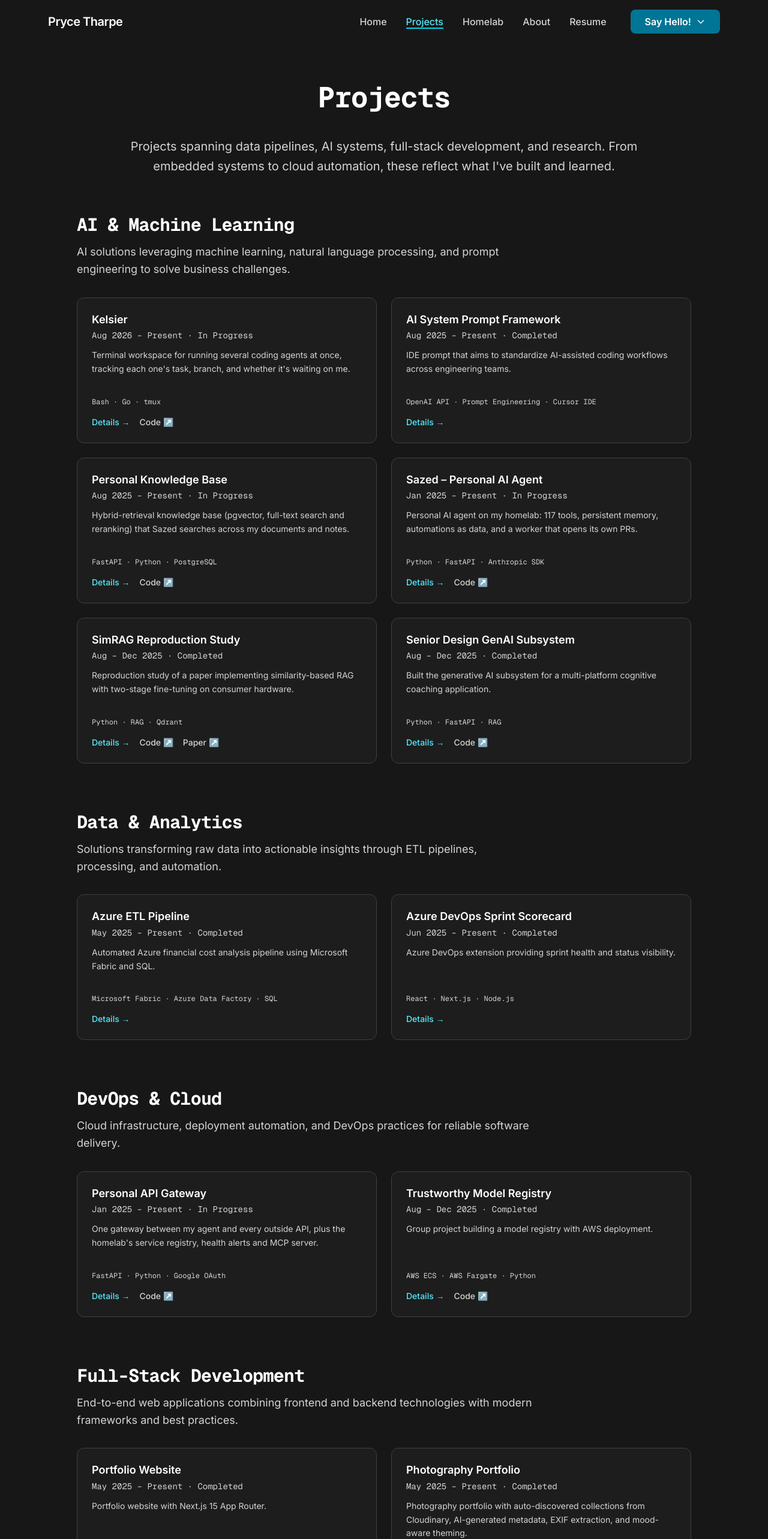
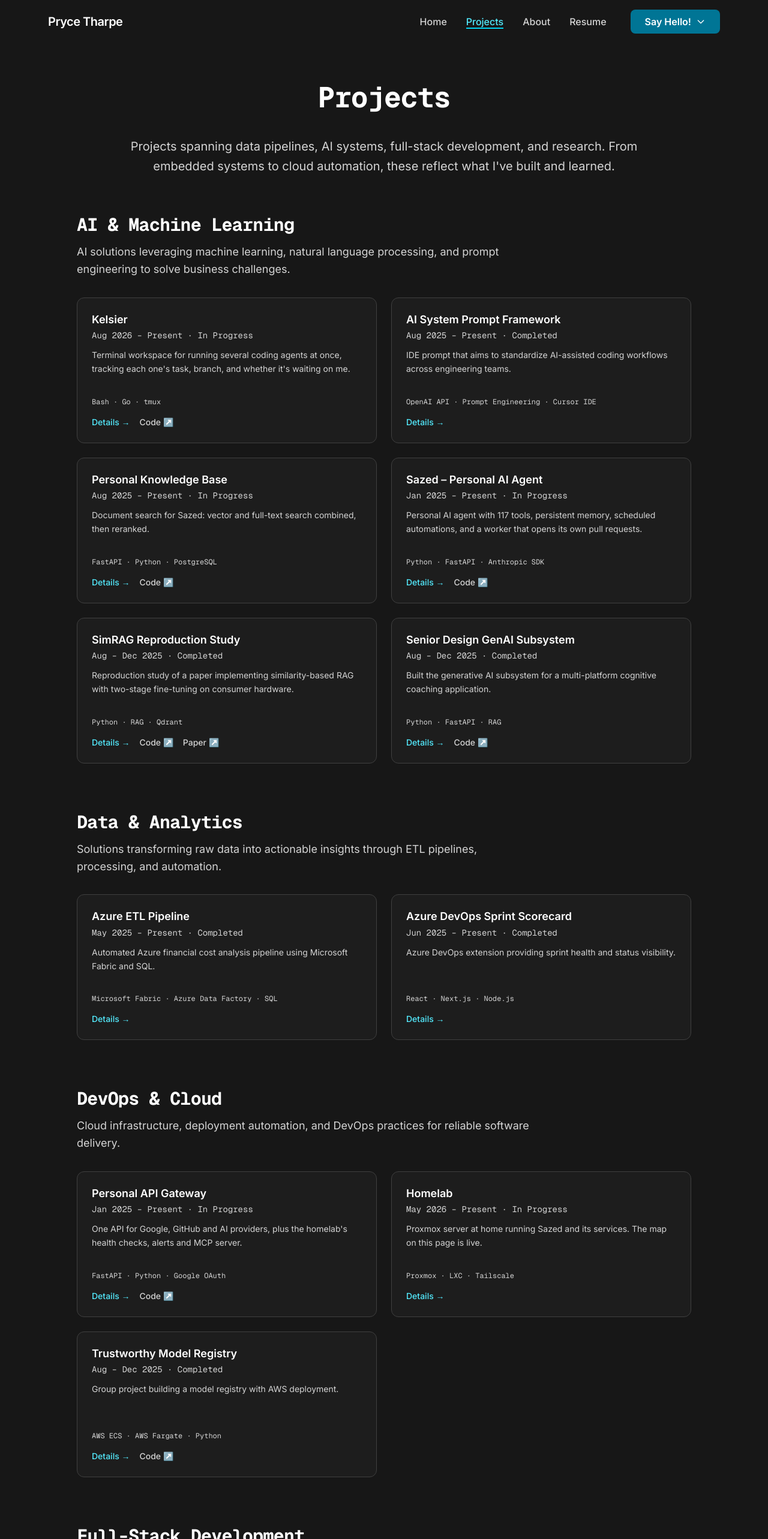
Before and after one commit to tharpep/portfolio, a Next.js app: page /projects in a window 1280 px wide. Shown: the top 2566 px of the page at 60% size. Built offline with nearby package versions, Linux system fonts and the light colour scheme.

Commit message:
Homelab as a project with the map up top; shorter Sazed, gateway and KB write-ups

```diff
--- a/next.config.ts
+++ b/next.config.ts
@@ -1,6 +1,10 @@
 import type { NextConfig } from "next";
 
 const nextConfig: NextConfig = {
+  async redirects() {
+    // Short link for the homelab, which lives as a project page.
+    return [{ source: '/homelab', destination: '/projects/homelab', permanent: false }];
+  },
   images: {
     remotePatterns: [
       {
--- a/src/app/homelab/page.tsx
+++ /dev/null
@@ -1,134 +0,0 @@
-import type { Metadata } from "next";
-
-import { Link } from "@/components/PageTransitions";
-import ScrollFadeIn from "@/components/ScrollFadeIn";
-import HomelabMap from "@/components/homelab/HomelabMap";
-import { readSnapshot } from "@/lib/homelab";
-import { text } from "@/lib/typography";
-
-export const metadata: Metadata = {
-  title: "Homelab – Pryce Tharpe",
-  description:
-    "The self-hosted homelab behind Sazed, my personal AI agent: a live architecture map, how it deploys itself, and how it stays private.",
-  alternates: { canonical: "/homelab" },
-};
-
-// The snapshot is re-read at most once a minute; the map then polls for fresher data itself.
-export const revalidate = 60;
-
-const SECTIONS = [
-  {
-    title: "Runs as containers",
-    body: "One Proxmox host runs each service in its own LXC container: the agent, the API gateway, the knowledge base, Postgres with pgvector, a sandboxed worker, and the web console behind Caddy.",
-  },
-  {
-    title: "Private by default",
-    body: "Everything is reachable only over my Tailscale network. Caddy injects API keys at the edge so no client holds a secret, secrets live in root-only files, and the worker's outbound traffic is allow-listed. This page is fed by a one-way push of a sanitized snapshot, so nothing here can reach back in.",
-  },
-  {
-    title: "Ships itself",
-    body: "A push to main deploys through a self-hosted GitHub runner on each container. The worker runs Claude Code and Gemini jobs on demand, and code changes come back as pull requests from a GitHub App bot, with CI, an automatic fix loop for red builds, and a human merge.",
-  },
-  {
-    title: "Watches itself",
-    body: "A service registry drives health checks every minute, outage and disk alerts to my phone, and this map. Every action Sazed takes lands in an activity timeline, and a weekly job compares the map with last week's and flags drift.",
-  },
-];
-
-const REPOS = [
-  { name: "sazed", href: "https://github.com/tharpep/sazed" },
-  { name: "api-gateway", href: "https://github.com/tharpep/api-gateway" },
-  { name: "sazed-worker", href: "https://github.com/tharpep/sazed-worker" },
-  { name: "knowledge-base", href: "https://github.com/tharpep/knowledge-base" },
-  { name: "sazed-frontend", href: "https://github.com/tharpep/sazed-frontend" },
-];
-
-export default async function Homelab() {
-  const snapshot = await readSnapshot();
-  const s = snapshot.stats_24h;
-  const stats = [
-    { label: "Messages to Sazed", value: s.messages },
-    { label: "Model calls", value: s.model_calls },
-    { label: "Tool calls", value: s.tool_calls },
-    { label: "Worker jobs", value: s.jobs },
-    { label: "Automation runs", value: s.automation_runs },
-    { label: "Phone alerts", value: s.notifications },
-  ];
-
-  return (
-    <main id="main" className="bg-neutral-900 text-neutral-100 px-4 sm:px-8 md:px-16 lg:px-32 py-12 min-h-screen overflow-visible">
-      <div className="max-w-5xl mx-auto">
-        <ScrollFadeIn>
-          <section className="mb-10">
-            <h1 className={`${text.pageTitle} mb-5`}>Homelab</h1>
-            <p className="text-lg text-neutral-300 leading-relaxed max-w-3xl">
-              Everything behind{" "}
-              <Link href="/projects/sazed" className="text-cyan-300 hover:text-cyan-200 underline-offset-4 hover:underline">
-                Sazed
-              </Link>
-              , my personal AI agent, runs on a single server at home, on a private network with nothing
-              exposed to the internet. The map below is live: it&apos;s drawn from the homelab&apos;s own
-              service registry and updates every minute.
-            </p>
-          </section>
-        </ScrollFadeIn>
-
-        <ScrollFadeIn>
-          <section aria-label="Last 24 hours" className="mb-8">
-            <h2 className={`${text.meta} mb-3`}>Last 24 hours</h2>
-            <dl className="grid grid-cols-2 gap-3 sm:grid-cols-3 lg:grid-cols-6">
-              {stats.map((stat) => (
-                <div key={stat.label} className="rounded-lg border border-neutral-800 bg-neutral-900/60 px-3 py-2.5">
-                  <dt className="text-xs text-neutral-400">{stat.label}</dt>
-                  <dd className="font-mono text-xl text-white">{stat.value.toLocaleString()}</dd>
-                </div>
-              ))}
-            </dl>
-          </section>
-        </ScrollFadeIn>
-
-        <ScrollFadeIn>
-          <section aria-label="Live architecture map" className="mb-14">
-            <HomelabMap initial={snapshot} />
-          </section>
-        </ScrollFadeIn>
-
-        <ScrollFadeIn>
-          <section className="mb-14 grid gap-4 md:grid-cols-2">
-            {SECTIONS.map((section) => (
-              <div key={section.title} className="rounded-lg border border-neutral-800 p-5">
-                <h2 className={`${text.subTitle} mb-2`}>{section.title}</h2>
-                <p className="text-neutral-300 leading-relaxed">{section.body}</p>
-              </div>
-            ))}
-          </section>
-        </ScrollFadeIn>
-
-        <ScrollFadeIn>
-          <section className="mb-10 border-t border-neutral-800 pt-8">
-            <h2 className={`${text.subTitle} mb-2`}>Built from data</h2>
-            <p className="text-neutral-300 leading-relaxed max-w-3xl">
-              The map isn&apos;t drawn by hand. Its boxes, positions and lines come from one data file in the
-              gateway&apos;s registry, and the same file drives the map in Sazed&apos;s own console. Adding a
-              service to the homelab is one entry there; this page and the console both pick it up within a
-              minute.
-            </p>
-            <div className="mt-5 flex flex-wrap gap-2">
-              {REPOS.map((repo) => (
-                <a
-                  key={repo.name}
-                  href={repo.href}
-                  target="_blank"
-                  rel="noreferrer"
-                  className={`${text.tag} hover:border-cyan-500 hover:text-cyan-200 transition-colors`}
-                >
-                  {repo.name}
-                </a>
-              ))}
-            </div>
-          </section>
-        </ScrollFadeIn>
-      </div>
-    </main>
-  );
-}
--- a/src/app/projects/[slug]/page.tsx
+++ b/src/app/projects/[slug]/page.tsx
@@ -7,6 +7,7 @@ import { formatDateRange } from "@/lib/dates";
 import { text } from "@/lib/typography";
 import ScrollFadeIn from "@/components/ScrollFadeIn";
 import HomelabMap from "@/components/homelab/HomelabMap";
+import HomelabStats from "@/components/homelab/HomelabStats";
 import { readSnapshot } from "@/lib/homelab";
 
 // Pages with the live homelab map pick up a fresh snapshot at most once a minute.
@@ -45,6 +46,10 @@ export default async function ProjectPage({ params }: { params: Promise<{ slug:
     }
 
     const homelab = project.homelabMap ? await readSnapshot() : null;
+    const partOf = project.partOf ? getProjectBySlug(project.partOf) : undefined;
+    const related = (project.relatedSlugs ?? [])
+        .map((s) => getProjectBySlug(s))
+        .filter((p): p is NonNullable<typeof p> => p !== undefined && !p.hidden);
     const nextProject = getNextProject(slug);
     const prevProject = getPreviousProject(slug);
 
@@ -81,6 +86,25 @@ export default async function ProjectPage({ params }: { params: Promise<{ slug:
                     <p className="text-lg text-neutral-300 leading-relaxed mb-6">
                         {project.description}
                     </p>
+
+                    {(partOf || related.length > 0) && (
+                        <p className={`${text.meta} mb-6 flex flex-wrap items-center gap-x-3 gap-y-1`}>
+                            {partOf && (
+                                <>
+                                    <span className="text-neutral-500">Part of</span>
+                                    <Link href={`/projects/${partOf.slug}`} className="text-cyan-300 hover:text-cyan-200">
+                                        {partOf.title} →
+                                    </Link>
+                                </>
+                            )}
+                            {related.length > 0 && <span className="text-neutral-500">Includes</span>}
+                            {related.map((r) => (
+                                <Link key={r.slug} href={`/projects/${r.slug}`} className="text-cyan-300 hover:text-cyan-200">
+                                    {r.title}
+                                </Link>
+                            ))}
+                        </p>
+                    )}
 
                     {/* Tech Stack */}
                     <div className="flex flex-wrap gap-2 mb-6">
@@ -140,6 +164,14 @@ export default async function ProjectPage({ params }: { params: Promise<{ slug:
 
                 {/* Divider */}
                 <div className="h-px bg-neutral-800 mb-10"></div>
+
+                {/* Live homelab map, first thing after the header */}
+                {homelab && (
+                    <section aria-label="Live architecture map" className="mb-12">
+                        {project.homelabStats && <HomelabStats stats={homelab.stats_24h} />}
+                        <HomelabMap initial={homelab} />
+                    </section>
+                )}
 
                 {/* Hero Image */}
                 {project.images && project.images.length > 0 && (
@@ -217,19 +249,7 @@ export default async function ProjectPage({ params }: { params: Promise<{ slug:
                 )}
 
                 {/* Architecture Diagram */}
-                {homelab && (
-                    <ScrollFadeIn>
-                        <section className="mb-10 pt-8 border-t border-neutral-800">
-                            <div className="mb-4 flex flex-wrap items-baseline justify-between gap-2">
-                                <h2 className={text.subTitle}>Architecture, live</h2>
-                                <Link href="/homelab" className="font-mono text-sm text-cyan-300 hover:text-cyan-200">
-                                    More on the homelab →
-                                </Link>
-                            </div>
-                            <HomelabMap initial={homelab} />
-                        </section>
-                    </ScrollFadeIn>
-                )}
+
 
                 {/* Secondary Images (if more than 1 image) */}
                 {project.images && project.images.length > 1 && (
--- a/src/app/sitemap.ts
+++ b/src/app/sitemap.ts
@@ -11,7 +11,6 @@ export default async function sitemap(): Promise<MetadataRoute.Sitemap> {
   return [
     { url: `${baseUrl}/`, lastModified: now, changeFrequency: 'weekly', priority: 1 },
     { url: `${baseUrl}/projects`, lastModified: now, changeFrequency: 'weekly', priority: 0.8 },
-    { url: `${baseUrl}/homelab`, lastModified: now, changeFrequency: 'daily', priority: 0.8 },
     ...getAllProjects().map((project) => ({
       url: `${baseUrl}/projects/${project.slug}`,
       lastModified: now,
--- a/src/components/Nav.tsx
+++ b/src/components/Nav.tsx
@@ -7,7 +7,6 @@ import ContactDropdownHeader from "./ContactDropdownHeader";
 const navLinks = [
   { href: "/", label: "Home" },
   { href: "/projects", label: "Projects" },
-  { href: "/homelab", label: "Homelab" },
   { href: "/about", label: "About" },
   { href: "/resume", label: "Resume" },
 ];
--- /dev/null
+++ b/src/components/homelab/HomelabStats.tsx
@@ -0,0 +1,22 @@
+import type { HomelabSnapshot } from "@/lib/homelab";
+
+/** One compact line of the homelab's last-24-hours counts. */
+export default function HomelabStats({ stats }: { stats: HomelabSnapshot["stats_24h"] }) {
+  const items = [
+    [stats.messages, "messages"],
+    [stats.model_calls, "model calls"],
+    [stats.tool_calls, "tool calls"],
+    [stats.jobs, "worker jobs"],
+    [stats.automation_runs, "automation runs"],
+  ] as const;
+  return (
+    <p className="mb-3 flex flex-wrap gap-x-4 gap-y-1 font-mono text-xs text-neutral-400">
+      <span className="text-neutral-500">Last 24 h</span>
+      {items.map(([n, label]) => (
+        <span key={label}>
+          <span className="text-neutral-100">{n.toLocaleString()}</span> {label}
+        </span>
+      ))}
+    </p>
+  );
+}
--- a/src/lib/getProjects.ts
+++ b/src/lib/getProjects.ts
@@ -22,8 +22,14 @@ export interface Project {
   challenge?: string;
   solution?: string[];
   result?: string;
-  /** Show the live homelab architecture map (same one as /homelab). */
+  /** Show the live homelab architecture map at the top of the page. */
   homelabMap?: boolean;
+  /** Also show the homelab's last-24-hours counts above the map. */
+  homelabStats?: boolean;
+  /** Slug of the project this one is part of (shown as a link under the description). */
+  partOf?: string;
+  /** Slugs of projects that are part of this one (shown as links). */
+  relatedSlugs?: string[];
 }
 
 export interface ProjectCategory {
@@ -38,21 +44,22 @@ const projects: Project[] = [
   {
     slug: "personal-api-gateway",
     title: "Personal API Gateway",
-    description: "One gateway between my agent and every outside API, plus the homelab's service registry, health alerts and MCP server.",
+    description: "One API for Google, GitHub and AI providers, plus the homelab's health checks, alerts and MCP server.",
     category: "devops-cloud",
-    technologies: ["FastAPI", "Python", "Google OAuth", "GitHub Apps", "MCP", "PostgreSQL", "Proxmox API", "Pushover"],
+    technologies: ["FastAPI", "Python", "Google OAuth", "GitHub Apps", "MCP", "PostgreSQL"],
     dates: { start: "2025-01", end: "present" },
     status: "in-progress",
     highlights: [],
-    challenge: "Every project was repeating the same authentication and API plumbing for Google, GitHub and AI providers, with credentials scattered across services. Once everything moved to my homelab, it also needed one place that knew what was running and whether it was healthy.",
+    challenge: "Every service needed the same Google, GitHub and AI plumbing, and its own copy of the credentials.",
     solution: [
-      "A key-authenticated API over Google Calendar, Tasks, Gmail, Drive and Sheets, GitHub, web search and AI providers, with one shared OAuth token cache",
-      "A service registry in YAML that drives health checks every minute; outage, disk and failed-deploy alerts to my phone; and the live architecture map",
-      "A GitHub App bot that commits through the Git Data API and opens pull requests, so automated changes never push to main",
-      "An MCP server so Claude Code and Claude Desktop can check on the homelab and hand work to Sazed's worker"
+      "One authenticated API over Google Workspace, GitHub, search and AI providers",
+      "YAML service registry with health checks and phone alerts",
+      "GitHub App bot that opens pull requests instead of pushing",
+      "MCP server for Claude Code and Claude Desktop"
     ],
-    result: "Every service in the homelab reaches the outside world through it, so credentials live in one place and a new integration is one router away.",
+    result: "All homelab services use it for outside APIs, so credentials live in one place.",
     githubUrl: "https://github.com/tharpep/api-gateway",
+    partOf: "homelab",
   },
   {
     slug: "personal-automations",
@@ -217,42 +224,64 @@ const projects: Project[] = [
   {
     slug: "knowledge-base",
     title: "Personal Knowledge Base",
-    description: "Hybrid-retrieval knowledge base (pgvector, full-text search and reranking) that Sazed searches across my documents and notes.",
+    description: "Document search for Sazed: vector and full-text search combined, then reranked.",
     category: "ai-ml",
-    technologies: ["FastAPI", "Python", "PostgreSQL", "pgvector", "Voyage AI", "Hybrid search"],
+    technologies: ["FastAPI", "Python", "PostgreSQL", "pgvector", "Voyage AI"],
     dates: { start: "2025-08", end: "present" },
     status: "in-progress",
     highlights: [],
-    challenge: "I wanted a private, searchable home for my own documents and notes, with retrieval quality beyond basic keyword or single-vector search, that my agent could use as memory.",
+    challenge: "I wanted Sazed to search my own documents with better results than keyword or single-vector search.",
     solution: [
-      "Hybrid retrieval: dense vector search (pgvector HNSW with iterative scans for filtered queries) plus PostgreSQL full-text search, fused with Reciprocal Rank Fusion and reranked with Voyage AI",
-      "Ingest from uploads (PDF, DOCX, Markdown, text) and URLs through the console or Sazed's tools, with stable source IDs so re-ingesting replaces instead of duplicating",
-      "Runs on the homelab's Postgres, one database per service"
+      "pgvector and full-text search merged with Reciprocal Rank Fusion",
+      "Voyage AI reranking on the final results",
+      "Upload PDFs, Word docs, Markdown or URLs from the dashboard or chat"
     ],
-    result: "Powers Sazed's document search and journal recall.",
+    result: "Powers Sazed's document and journal search.",
     githubUrl: "https://github.com/tharpep/knowledge-base",
+    partOf: "homelab",
   },
   {
     slug: "sazed",
     title: "Sazed – Personal AI Agent",
-    description: "Personal AI agent on my homelab: 117 tools, persistent memory, automations as data, and a worker that opens its own PRs.",
+    description: "Personal AI agent with 117 tools, persistent memory, scheduled automations, and a worker that opens its own pull requests.",
     category: "ai-ml",
-    technologies: ["Python", "FastAPI", "Anthropic SDK", "Claude Code", "PostgreSQL", "React 19", "TypeScript", "MCP", "Proxmox", "Tailscale"],
+    technologies: ["Python", "FastAPI", "Anthropic SDK", "Claude Code", "PostgreSQL", "React 19", "TypeScript", "MCP"],
     dates: { start: "2025-01", end: "present" },
     status: "in-progress",
     highlights: [],
-    challenge: "I wanted an AI agent that knew my context and could act on it from anywhere. It kept growing until it needed real infrastructure: scheduled work, long-running jobs, and a safe way to change its own code without me babysitting it.",
+    challenge: "I wanted an assistant that knows my context and can act on it from my phone or desktop.",
     solution: [
-      "Agent loop on the Anthropic SDK with 117 tools across Google Workspace, GitHub, the knowledge base, finance and the homelab itself; sensitive actions pause for my approval",
-      "Persistent memory with post-session fact extraction, rolling context compression, and prompt caching across the tool loop",
-      "Automations stored as data with cron triggers (replacing my earlier automations platform), including a daily scout that researches improvements and files them to a prioritized backlog",
-      "A sandboxed worker runs Claude Code and Gemini jobs; approved backlog items come back as pull requests from a GitHub App bot, with CI and an automatic fix loop",
-      "An activity timeline built from Postgres triggers, streamed live to a React console with a flow view of every chat turn, job and alert",
-      "Reachable from Claude Code and Claude Desktop through an MCP server on the gateway"
+      "Claude tool loop with 117 tools; sensitive actions wait for my approval",
+      "Memory from past conversations, with context compression and prompt caching",
+      "Scheduled automations, including a daily scout that files ideas to a backlog",
+      "Worker that runs Claude Code and Gemini jobs and opens PRs from a bot account",
+      "Live activity log and dashboard in React"
     ],
-    result: "In daily use from my phone and desktop. It runs entirely on my homelab, deploys itself on every push, and has shipped its first improvements that it proposed, built and opened as pull requests itself.",
+    result: "Used daily from my phone and desktop. Two changes it suggested were built by its worker and merged.",
     githubUrl: "https://github.com/tharpep/sazed",
     homelabMap: true,
+    partOf: "homelab",
+  },
+  {
+    slug: "homelab",
+    title: "Homelab",
+    description: "Proxmox server at home running Sazed and its services. The map on this page is live.",
+    category: "devops-cloud",
+    technologies: ["Proxmox", "LXC", "Tailscale", "Caddy", "PostgreSQL", "GitHub Actions"],
+    dates: { start: "2026-05", end: "present" },
+    status: "in-progress",
+    highlights: [],
+    challenge: "I moved Sazed and its services off Google Cloud onto my own hardware.",
+    solution: [
+      "One Proxmox host, one LXC container per service",
+      "Reachable only over Tailscale; Caddy adds the API keys",
+      "Push-to-deploy through a self-hosted GitHub runner per container",
+      "Health checks, phone alerts and this map all come from one YAML registry"
+    ],
+    result: "Runs everything behind Sazed. The map updates every minute from the live system.",
+    homelabMap: true,
+    homelabStats: true,
+    relatedSlugs: ["sazed", "personal-api-gateway", "knowledge-base"],
   },
   {
     slug: "portfolio",
```
Also changed, not shown: 1 other file (tests, documents, lock files or other folders).
